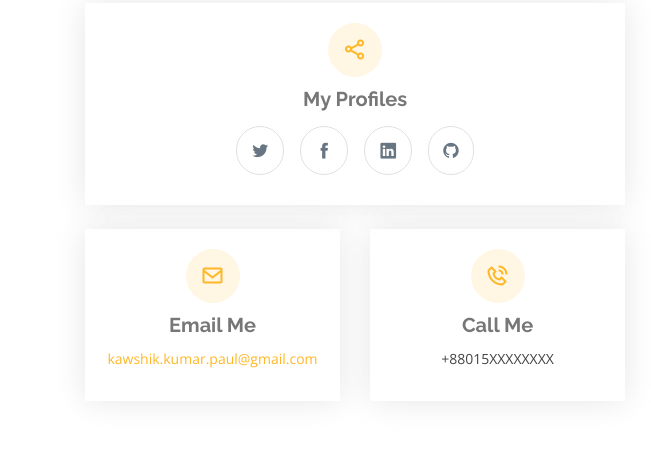
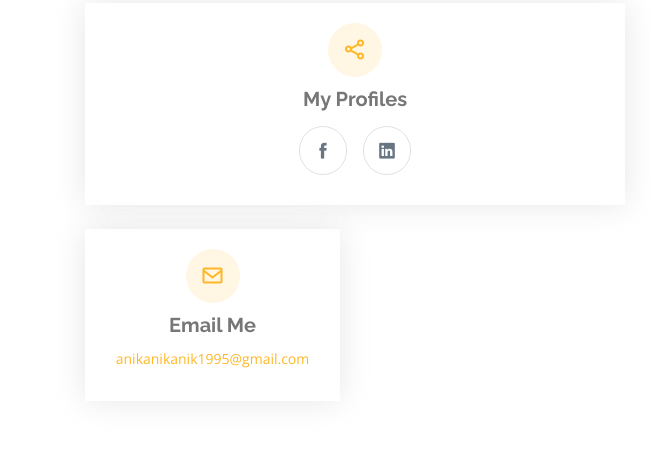
Before and after one commit to mynul5/mynul5.github.io, a plain HTML site: page index.html in a window 1280 px wide. Shown: the part 3294-3745 px from the top of the page, 0-651 px from the left. Drawn offline with nearby package versions, Linux system fonts and the light colour scheme; grey boxes are pictures that could not be loaded.

Commit message:
contact *

```diff
--- a/index.html
+++ b/index.html
@@ -240,16 +240,14 @@
                   <i class="bx bx-share-alt"></i>
                   <h3>My Profiles</h3>
                   <div class="social-links">
-                    <a href="https://twitter.com/Kawshik_Paul" target="_blank" class="twitter"><i
-                        class="icofont-twitter"></i></a>
-                    <a href="https://facebook.com/kawshik.paul.kkp" target="_blank" class="facebook"><i
+
+                    <a href="https://www.facebook.com/mmhasan.1900/" target="_blank" class="facebook"><i
                         class="icofont-facebook"></i></a>
                     <!-- <a href="#" class="instagram"><i class="icofont-instagram"></i></a> -->
                     <!-- <a href="#" class="google-plus"><i class="icofont-skype"></i></a> -->
                     <a href="https://linkedin.com/in/kawshikbuet17" target="_blank" class="linkedin"><i
                         class="icofont-linkedin"></i></a>
-                    <a href="https://github.com/kawshikbuet17" target="_blank" class="github"><i
-                        class="fa fa-github"></i></a>
+
                   </div>
                 </div>
               </div>
@@ -257,52 +255,15 @@
                 <div class="info-box mt-4">
                   <i class="bx bx-envelope"></i>
                   <h3>Email Me</h3>
-                  <p><a href="mailto:kawshik.kumar.paul@gmail.com">kawshik.kumar.paul@gmail.com</a></p>
+                  <p><a href="mailto:anikanikanik1995@gmail.com">anikanikanik1995@gmail.com</a></p>
                 </div>
               </div>
-              <div class="col-md-6">
-                <div class="info-box mt-4">
-                  <i class="bx bx-phone-call"></i>
-                  <h3>Call Me</h3>
-                  <p>+88015XXXXXXXX</p>
-                </div>
-              </div>
+
             </div>
 
           </div>
 
-          <div class="col-lg-6">
-            <iframe
-              src="https://www.google.com/maps/embed?pb=!1m18!1m12!1m3!1d3652.6218814903186!2d90.39033211481477!3d23.725193284601904!2m3!1f0!2f0!3f0!3m2!1i1024!2i768!4f13.1!3m3!1m2!1s0x3755b8dd7107748b%3A0xc5d2b8f7501fcf!2sAhsanullah%20Hall!5e0!3m2!1sen!2sbd!4v1610447172051!5m2!1sen!2sbd"
-              width="100%" height="100%" frameborder="0" style="border:0;" allowfullscreen="" aria-hidden="false"
-              tabindex="0"></iframe>
-            <!-- <form action="forms/contact.php" method="post" role="form" class="php-email-form">
-              <div class="form-row">
-                <div class="col-md-6 form-group">
-                  <input type="text" name="name" class="form-control" id="name" placeholder="Your Name" data-rule="minlen:4" data-msg="Please enter at least 4 chars" />
-                  <div class="validate"></div>
-                </div>
-                <div class="col-md-6 form-group">
-                  <input type="email" class="form-control" name="email" id="email" placeholder="Your Email" data-rule="email" data-msg="Please enter a valid email" />
-                  <div class="validate"></div>
-                </div>
-              </div>
-              <div class="form-group">
-                <input type="text" class="form-control" name="subject" id="subject" placeholder="Subject" data-rule="minlen:4" data-msg="Please enter at least 8 chars of subject" />
-                <div class="validate"></div>
-              </div>
-              <div class="form-group">
-                <textarea class="form-control" name="message" rows="6" data-rule="required" data-msg="Please write something for us" placeholder="Message"></textarea>
-                <div class="validate"></div>
-              </div>
-              <div class="mb-3">
-                <div class="loading">Loading</div>
-                <div class="error-message"></div>
-                <div class="sent-message">Your message has been sent. Thank you!</div>
-              </div>
-              <div class="text-center"><button type="submit">Send Message</button></div>
-            </form> -->
-          </div>
+
 
         </div>
 
```
